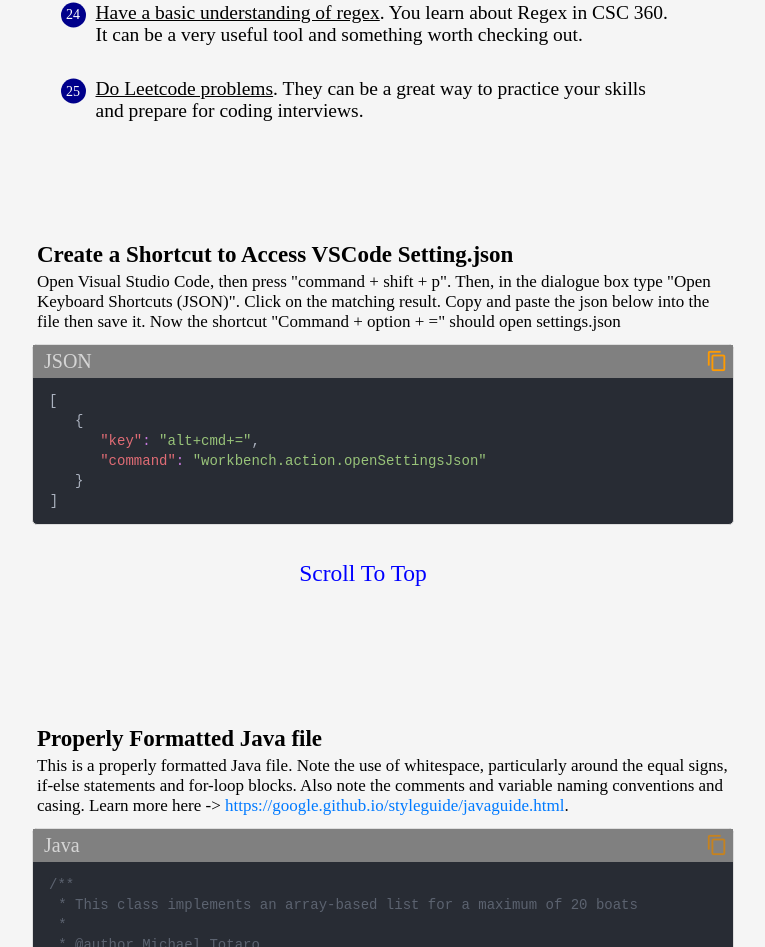
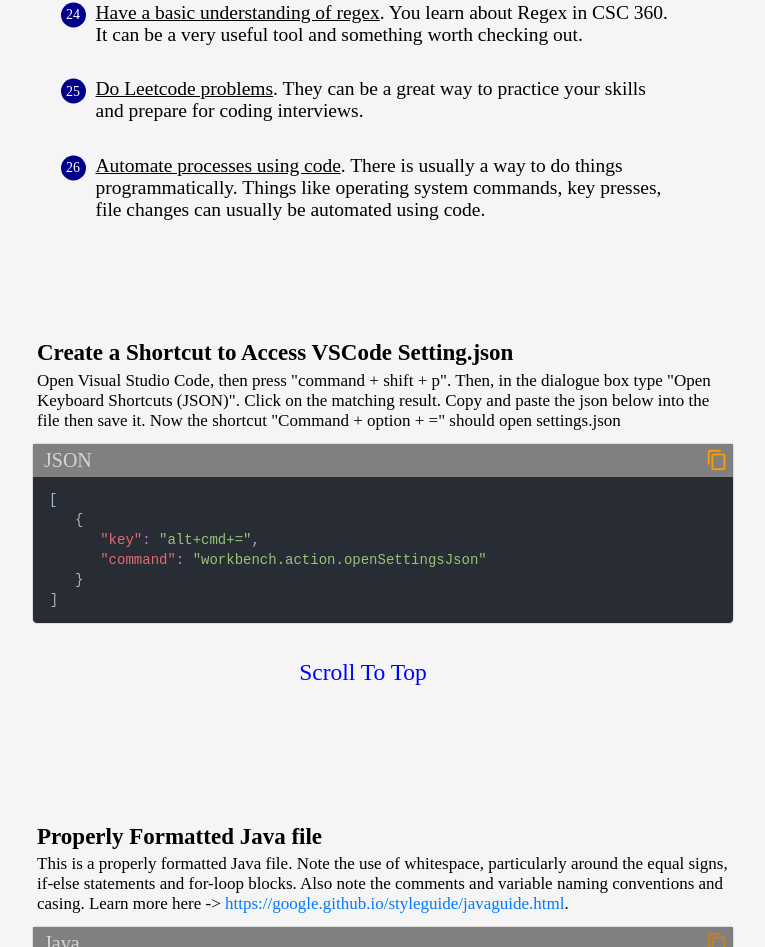
Before and after one commit to MichaelT-178/ForGuy, a Vue app: page /compsci/CompSciTips in a window 1280 px wide. Shown: the part 2585-3532 px from the top of the page, without its empty margins (257-1022 px from the left). Built offline with nearby package versions, Linux system fonts and the light colour scheme.

Commit message:
Added data

```diff
--- a/src/components/MenuBar.vue
+++ b/src/components/MenuBar.vue
@@ -40,7 +40,7 @@
               <span v-if="!isSearchBarOpen"
                 class="material-icons"
                 @click="toggleSearchBar"
-                style="flex-shrink: 0; margin-top: 3.2px">
+                style="flex-shrink: 0; margin-top: 3.25px">
                 search
               </span>
             </div>
--- a/src/data/CompSci/CompSciTips.json
+++ b/src/data/CompSci/CompSciTips.json
@@ -125,6 +125,11 @@
             "id": 25,
             "Underlined": "Do Leetcode problems",
             "Tip": "They can be a great way to practice your skills and prepare for coding interviews."
+        },
+        {
+            "id": 26,
+            "Underlined": "Automate processes using code",
+            "Tip": "There is usually a way to do things programmatically. Things like operating system commands, key presses, file changes can usually be automated using code."
         }
     ],
     "ComponentData": [
```
